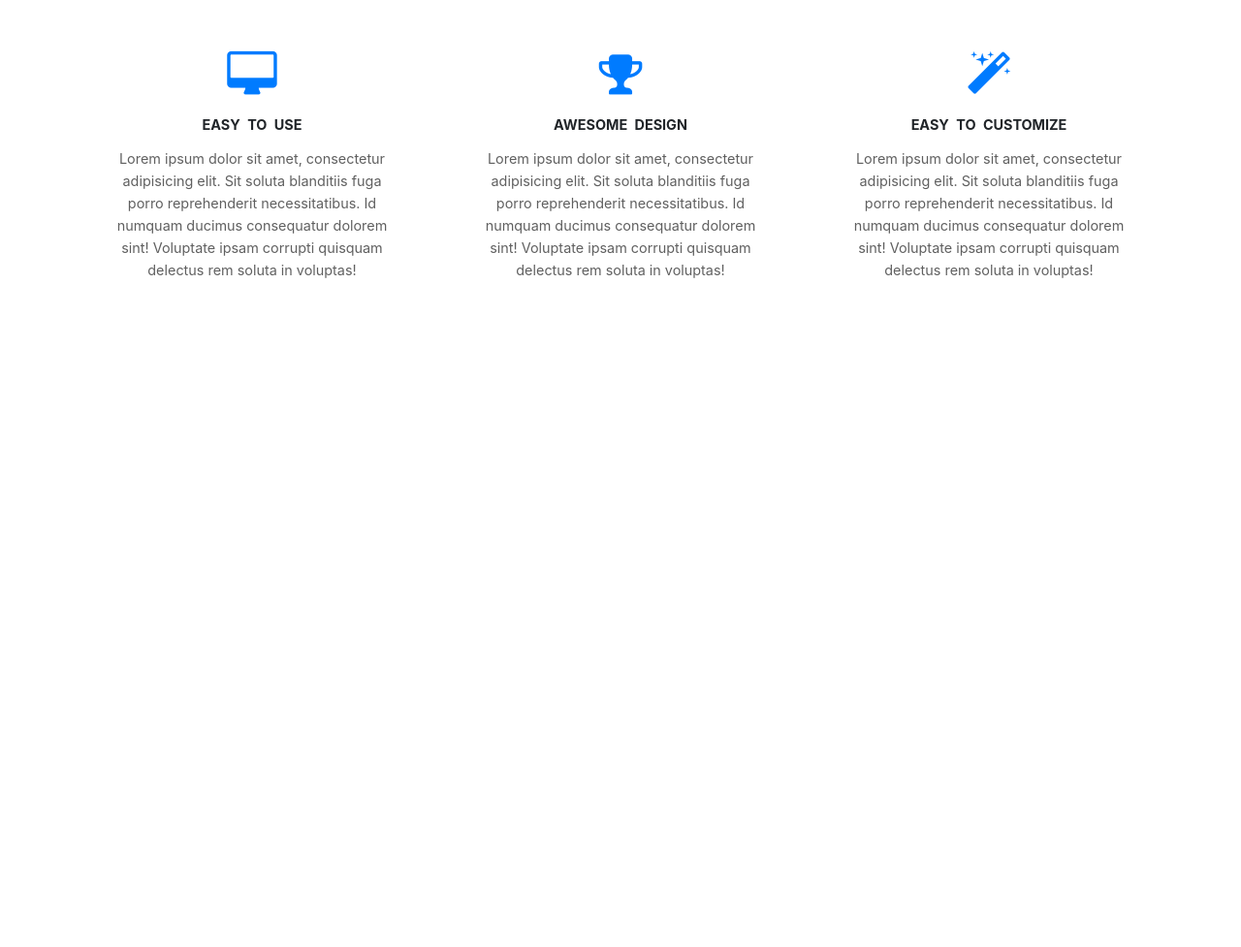
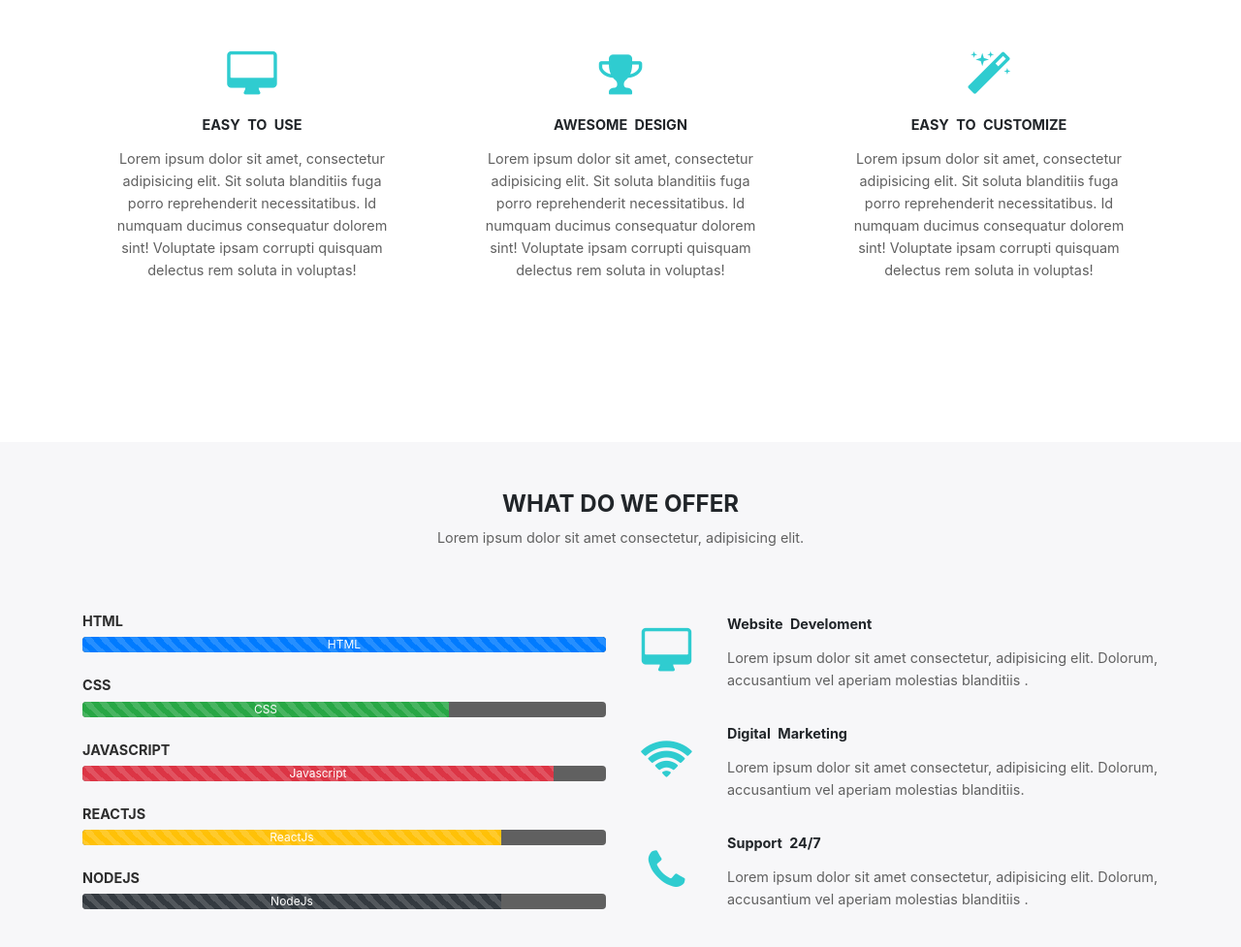
Before and after one commit to divyanshooter/CSS, a plain HTML site: page Respsonsive-try1/index.html in a window 1280 px wide. Shown: the part 897-1874 px from the top of the page at 97% size. Before the commit the page ends 1353 px from the top, so only its background shows below. Drawn offline with nearby package versions, Linux system fonts and the light colour scheme.

Commit message:
service offer section added

```diff
--- a/Respsonsive-try1/index.html
+++ b/Respsonsive-try1/index.html
@@ -83,10 +83,94 @@
      </section>
      <!--**************** extraDiv parts ends ******************* -->
      <!--**************** offer parts start ******************* -->
-     <section>
+     <section class="serviceoffers" id="servicediv">
+        <div class="container headings text-center">
+          <h1 class="text-center font-weight-bold">WHAT DO WE OFFER</h1>
+          <p class="center">Lorem ipsum dolor sit amet consectetur, adipisicing elit.</p>
+        </div>
+         <div class="container">
+           <div class="row">
+             <div class="col-lg-6 col-md-12 col-10 offset-1 offset-lg-0">
 
+               <div class="names my-3">
+                 <h1>HTML</h1>
+                 <div class="progress">
+                  <div class="progress-bar progress-bar-striped progress-bar-animated" style="width:100%">HTML</div>
+                 </div>
+               </div>
+
+               <div class="names my-3">
+                <h1>CSS</h1>
+                <div class="progress">
+                 <div class="bg-success progress-bar progress-bar-striped progress-bar-animated" style="width:70%">CSS</div>
+                </div>
+              </div>
+
+              <div class="names my-3">
+                <h1>Javascript</h1>
+                <div class="progress">
+                 <div class="bg-danger progress-bar progress-bar-striped progress-bar-animated" style="width:90%">Javascript</div>
+                </div>
+              </div>
+
+              <div class="names my-3">
+                <h1>ReactJs</h1>
+                <div class="progress">
+                 <div class="bg-warning progress-bar progress-bar-striped progress-bar-animated" style="width:80%">ReactJs</div>
+                </div>
+              </div>
+
+              <div class="names my-3">
+                <h1>NodeJs</h1>
+                <div class="progress">
+                 <div class="bg-dark progress-bar progress-bar-striped progress-bar-animated" style="width:80%">NodeJs</div>
+                </div>
+              </div>
+
+             </div>
+             <div class="col-lg-6 col-md-12 col-12 servicediv">
+
+                <div class="row">
+                   <div class="col-lg-2 col-2 service-icons">
+                     <i class="fa-3x fa fa-desktop" aria-hidden="true">
+
+                     </i>
+                   </div>
+                   <div class="col-lg-10 col-10">
+                     <h2>Website Develoment</h2>
+                     <p>Lorem ipsum dolor sit amet consectetur, adipisicing elit. Dolorum, accusantium vel aperiam molestias blanditiis .</p>
+                   </div>
+                 </div>
+
+                 <div class="row">
+                  <div class="col-lg-2 col-2 service-icons">
+                    <i class="fa-3x fa fa-wifi" aria-hidden="true">
+
+                    </i>
+                  </div>
+                  <div class="col-lg-10 col-10">
+                    <h2>Digital Marketing</h2>
+                    <p>Lorem ipsum dolor sit amet consectetur, adipisicing elit. Dolorum, accusantium vel aperiam molestias blanditiis.</p>
+                  </div>
+                </div>
+
+                <div class="row">
+                  <div class="col-lg-2 col-2 service-icons">
+                    <i class="fa-3x fa fa-phone" aria-hidden="true">
+
+                    </i>
+                  </div>
+                  <div class="col-lg-10 col-10">
+                    <h2>Support 24/7</h2>
+                    <p>Lorem ipsum dolor sit amet consectetur, adipisicing elit. Dolorum, accusantium vel aperiam molestias blanditiis .</p>
+                  </div>
+                </div>
+
+             </div>
+           </div>
+         </div>
      </section>
-     <!--**************** extraDiv parts ends ******************* -->
+     <!--**************** offer parts ends ******************* -->
 
 
     <script src="https://ajax.googleapis.com/ajax/libs/jquery/3.5.1/jquery.min.js"></script>
--- a/Respsonsive-try1/style.css
+++ b/Respsonsive-try1/style.css
@@ -17,13 +17,18 @@
       font-weight: 400;
       color:#606060;
   }
-  .extra-div h2 {
+  .extra-div h2,.servicediv h2 {
       font-size: 0.9rem;
       margin:20px 0 15px 0;
       font-weight: bold;
       line-height: 1.1;
       word-spacing:4px ;
   }
+  i {
+      color:#2fccd0;
+  }
+
+  /* ****************************Actual  css starts************************ */
   .header {
       width:100%;
       height:100vh;
@@ -125,3 +130,39 @@
         transform:translateY(-20px) ;
     }
 /* *******extra header div css end *****************/
+
+/* *******service offer css start *****************/
+
+.serviceoffers {
+    background:#f7f7f9;
+    padding:50px 0;
+    margin-bottom: 50px;
+}
+
+.headings{
+    margin-bottom: 50px;
+}
+.headings h1 {
+    font-size: 1.5rem;
+    font-weight: 600;
+    text-transform: uppercase;
+}
+
+.names h1 {
+    color:#2e2e2e;
+    font-size: 0.9rem;
+    text-transform: uppercase;
+    font-weight: bold;
+
+}
+.service-icons {
+    display: flex;
+    justify-content: center;
+    align-items: center;
+}
+
+.progress {
+    margin-bottom: 25px!important;
+    background: #606060;
+}
+/* *******service offer css end *****************/
```
